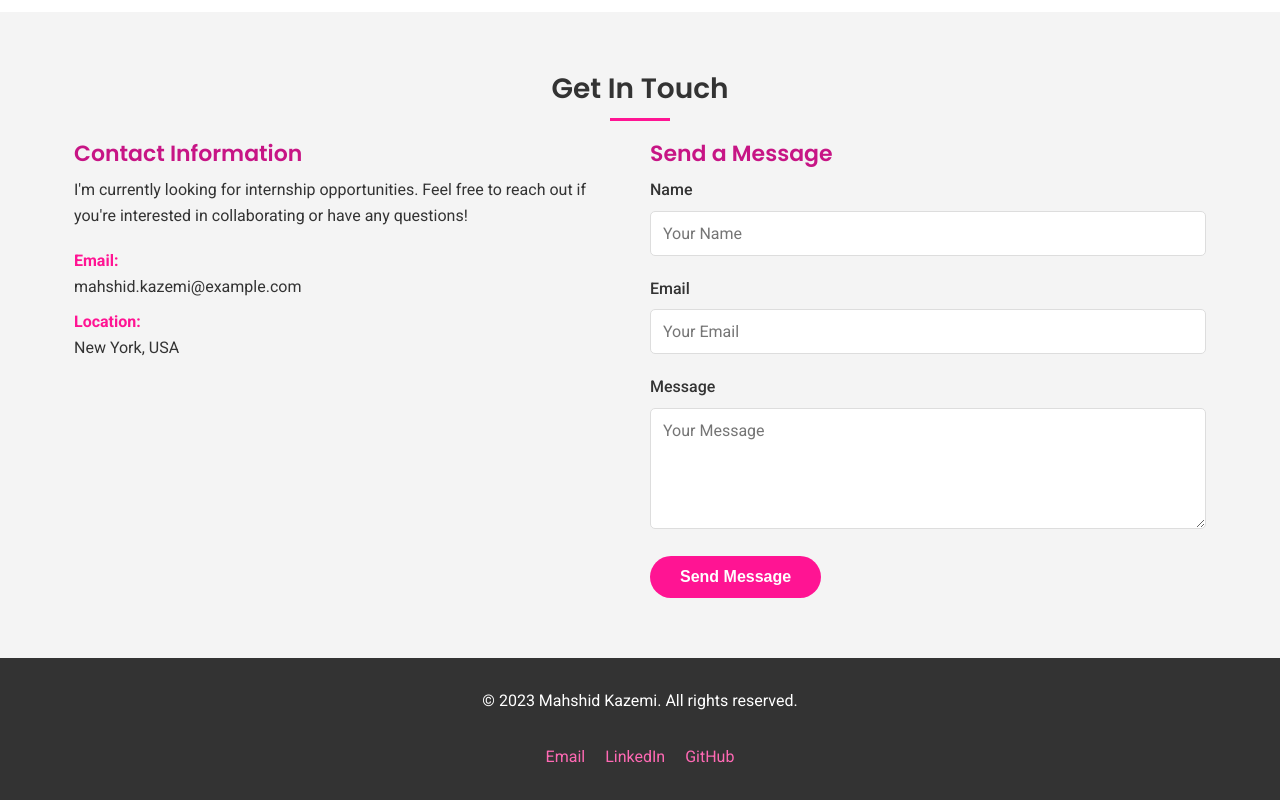
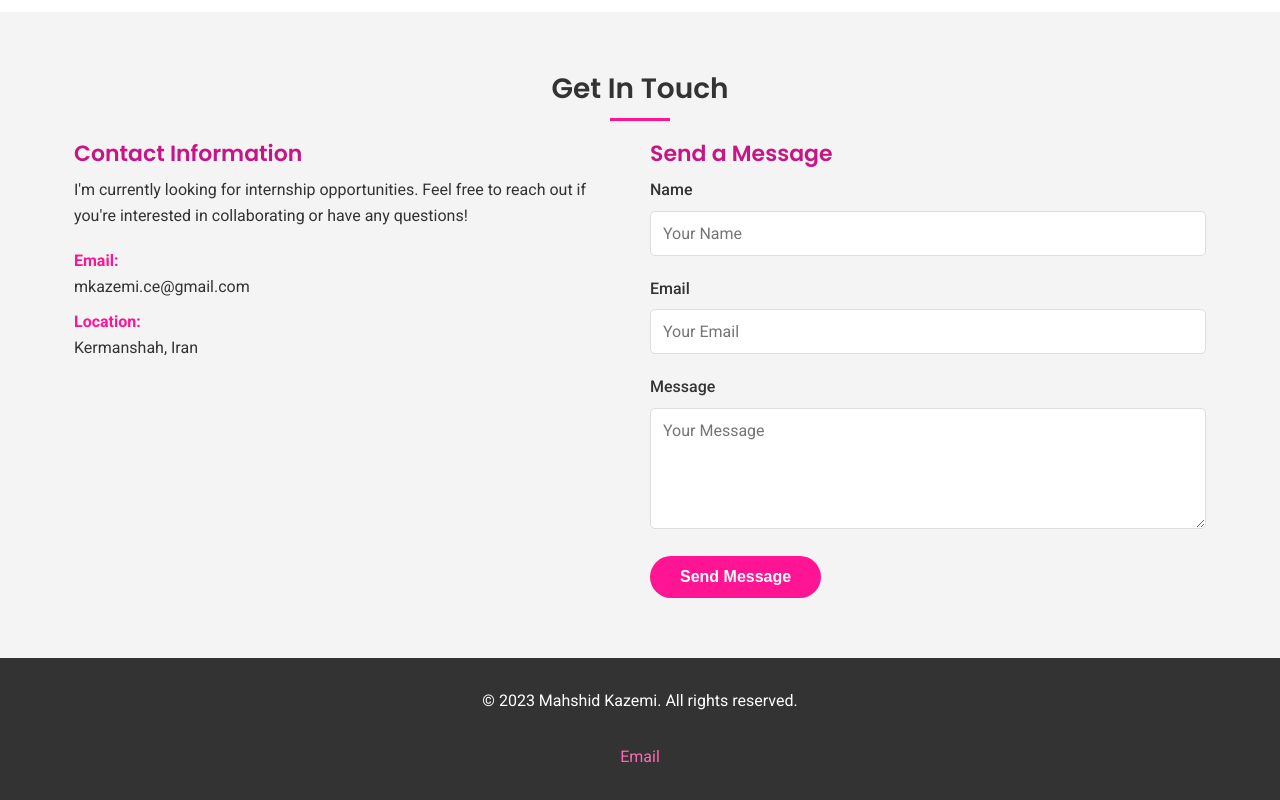
Before and after one commit to mahshidkazemi/my-website, a plain HTML site: page index.html in a window 1280 px wide. Shown: the part 2378-3178 px from the top of the page. Drawn offline with Linux system fonts and the light colour scheme.

Commit message:
Update index.html

```diff
--- a/index.html
+++ b/index.html
@@ -166,11 +166,11 @@
                     <ul class="contact-details">
                         <li>
                             <span class="contact-label">Email:</span>
-                            <span class="contact-value">mahshid.kazemi@example.com</span>
+                            <span class="contact-value">mkazemi.ce@gmail.com</span>
                         </li>
                         <li>
                             <span class="contact-label">Location:</span>
-                            <span class="contact-value">New York, USA</span>
+                            <span class="contact-value">Kermanshah, Iran</span>
                         </li>
                     </ul>
                 </div>
@@ -201,9 +201,7 @@
         <div class="container">
             <p>&copy; 2023 Mahshid Kazemi. All rights reserved.</p>
             <div class="footer-links">
-                <a href="mailto:mahshid.kazemi@example.com">Email</a>
-                <a href="https://linkedin.com/in/" target="_blank" rel="noopener noreferrer">LinkedIn</a>
-                <a href="https://github.com/" target="_blank" rel="noopener noreferrer">GitHub</a>
+                <a href="mailto:mkazemi.ce@gmail.com">Email</a>
             </div>
         </div>
     </footer>
```
